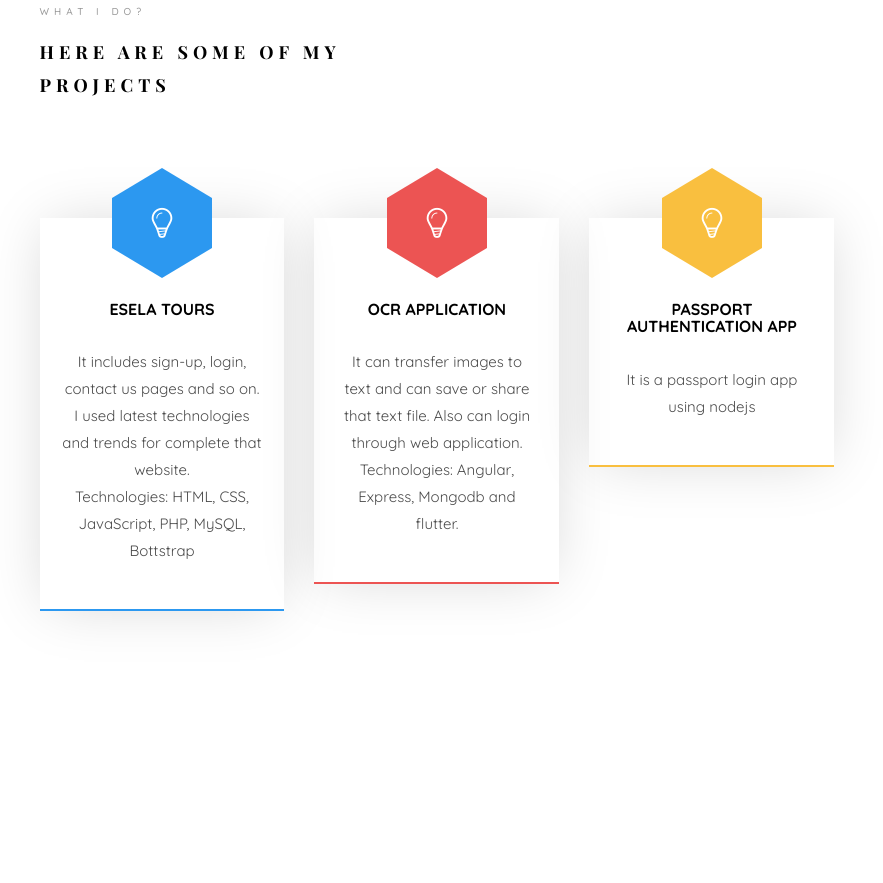
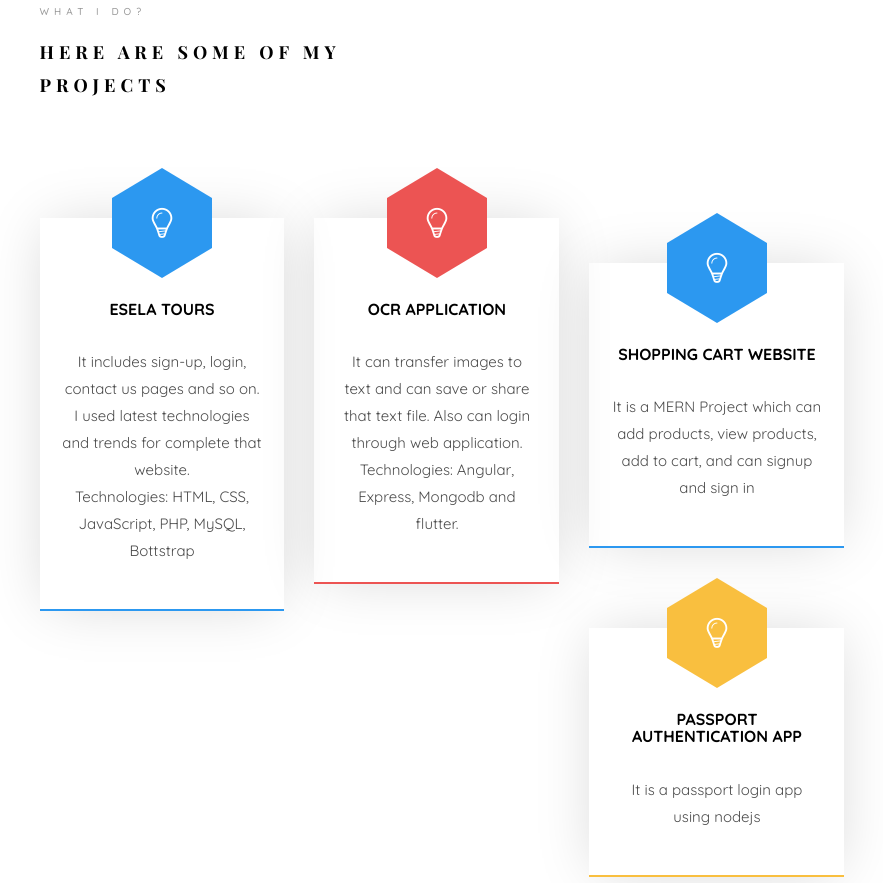
Before and after one commit to SachindraFernando/SachindraFernando.github.io, a plain HTML site: page index.html in a window 1280 px wide. Shown: the part 1534-2417 px from the top of the page, without its empty margins (353-1236 px from the left). Drawn offline with nearby package versions, Linux system fonts and the light colour scheme; files whose address does not match are found by name; a web font is replaced by a local one.

Commit message:
Update index.html

```diff
--- a/index.html
+++ b/index.html
@@ -243,6 +243,18 @@ BSc(Hons) Software Engineering</h2>
 								<div class="desc">
 									<h3>OCR Application</h3>
 									<p>It can transfer images to text and can save or share that text file. Also can login through web application.<br>Technologies: Angular, Express, Mongodb and flutter.</p>
+								</div>
+							</div>
+						</div>
+						<div class="row row-pt-md">
+						<div class="col-md-4 text-center animate-box">
+							<div class="services color-1">
+								<span class="icon">
+									<i class="icon-bulb"></i>
+								</span>
+								<div class="desc">
+									<h3>Shopping Cart Website</h3>
+									<p>It is a MERN Project which can add products, view products, add to cart, and can signup and sign in</p>
 								</div>
 							</div>
 						</div>
```
